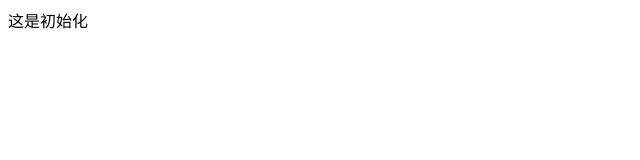
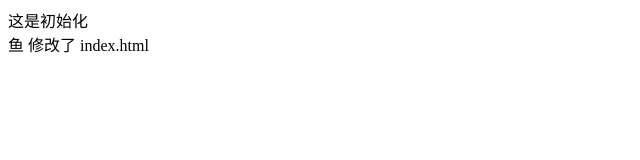
Before and after one commit to intelligent-x/git-learning, a plain HTML site: page index.html in a window 1280 px wide. Shown: the whole page, without its empty margins (0-640 px from the left). Drawn offline with Linux system fonts and the light colour scheme.

Commit message:
鱼 修改了 index.html

```diff
--- a/index.html
+++ b/index.html
@@ -7,5 +7,6 @@
 </head>
 <body>
     这是初始化
+    <div class="container">鱼 修改了 index.html</div>
 </body>
 </html>
```
